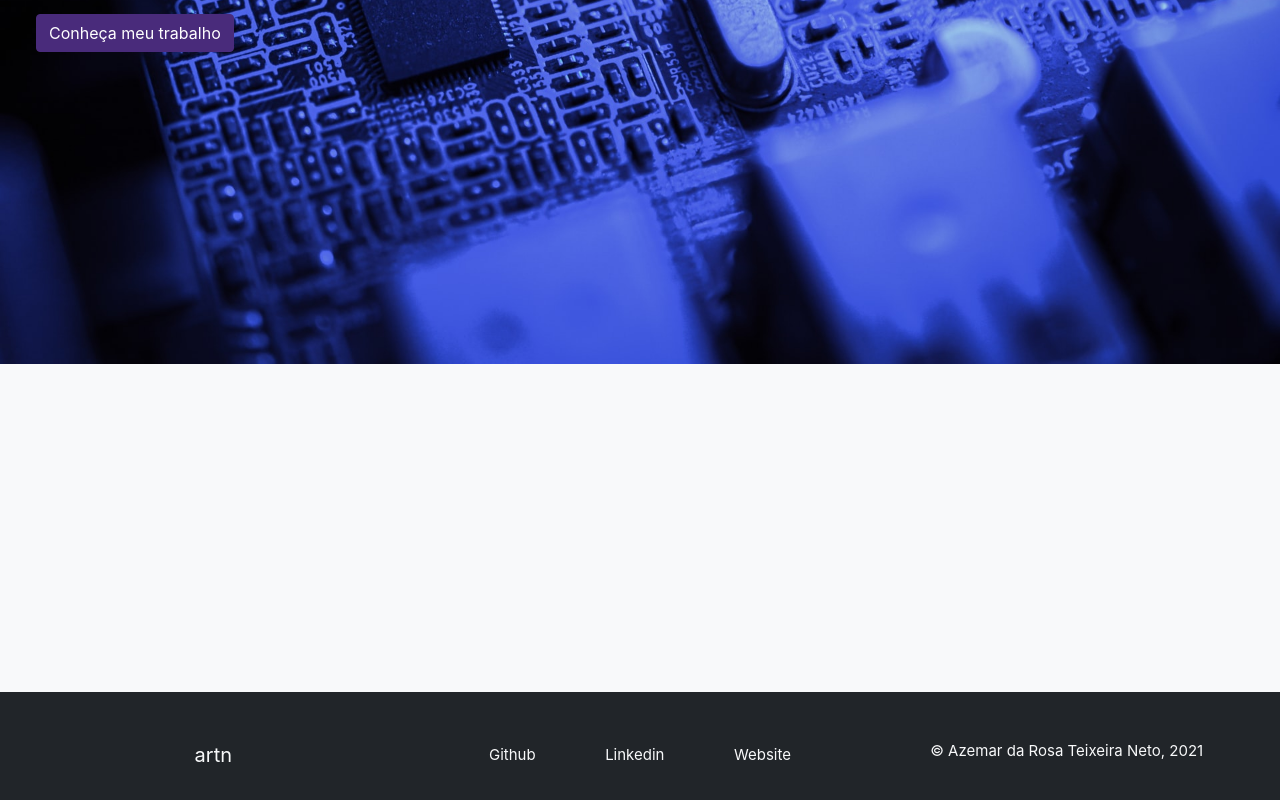
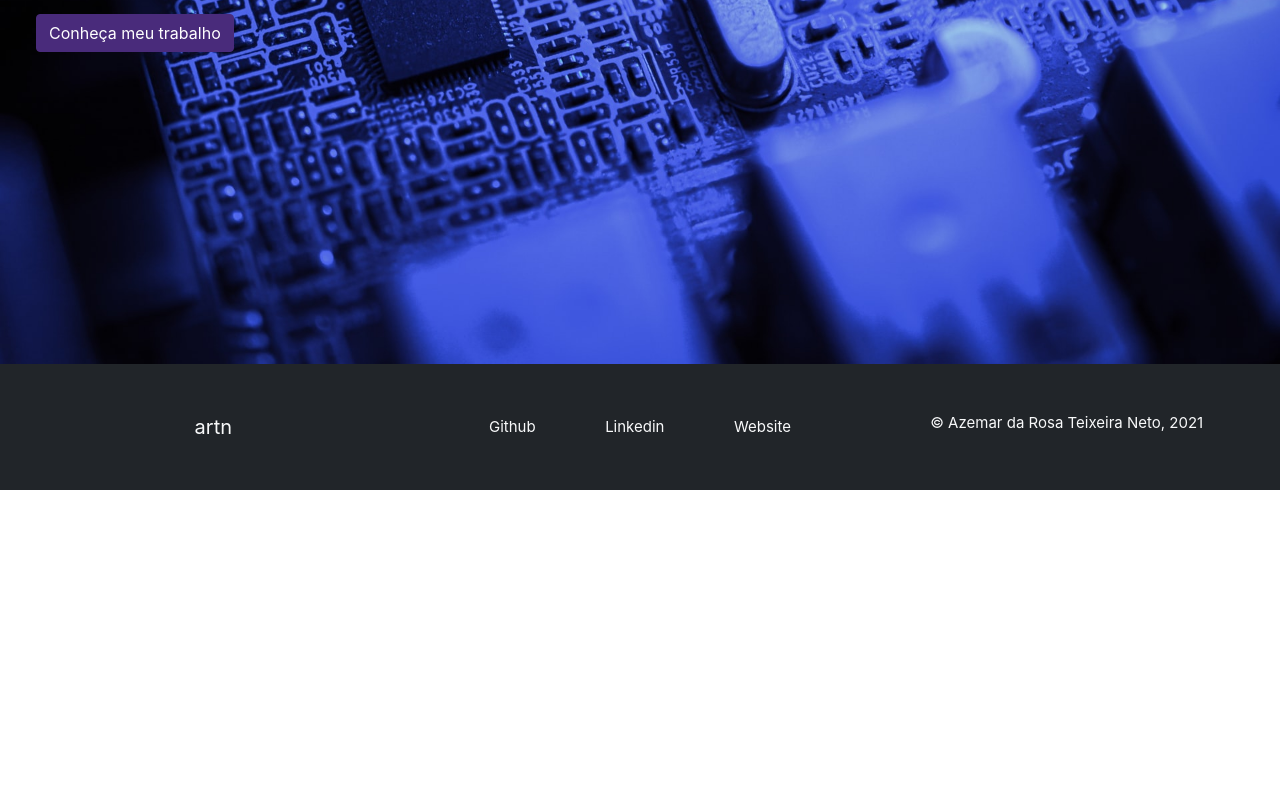
Before and after one commit to artn-dev/website, a Next.js app: page / in a window 1280 px wide. Shown: the part 436-1236 px from the top of the page. After the commit the page ends 926 px from the top, so only its background shows below. Built offline with nearby package versions, Linux system fonts and the light colour scheme; a web font is replaced by a local one.

Commit message:
Remove placeholder space

```diff
--- a/pages/index.tsx
+++ b/pages/index.tsx
@@ -13,9 +13,6 @@ const Home = () => {
         <MainHero />
       </div>
 
-      <div id="second-row"></div>
-      <div id="filler" style={{minHeight: "20.5em"}}></div>
-
       <div className="row">
         <Footer/>
       </div>
```
